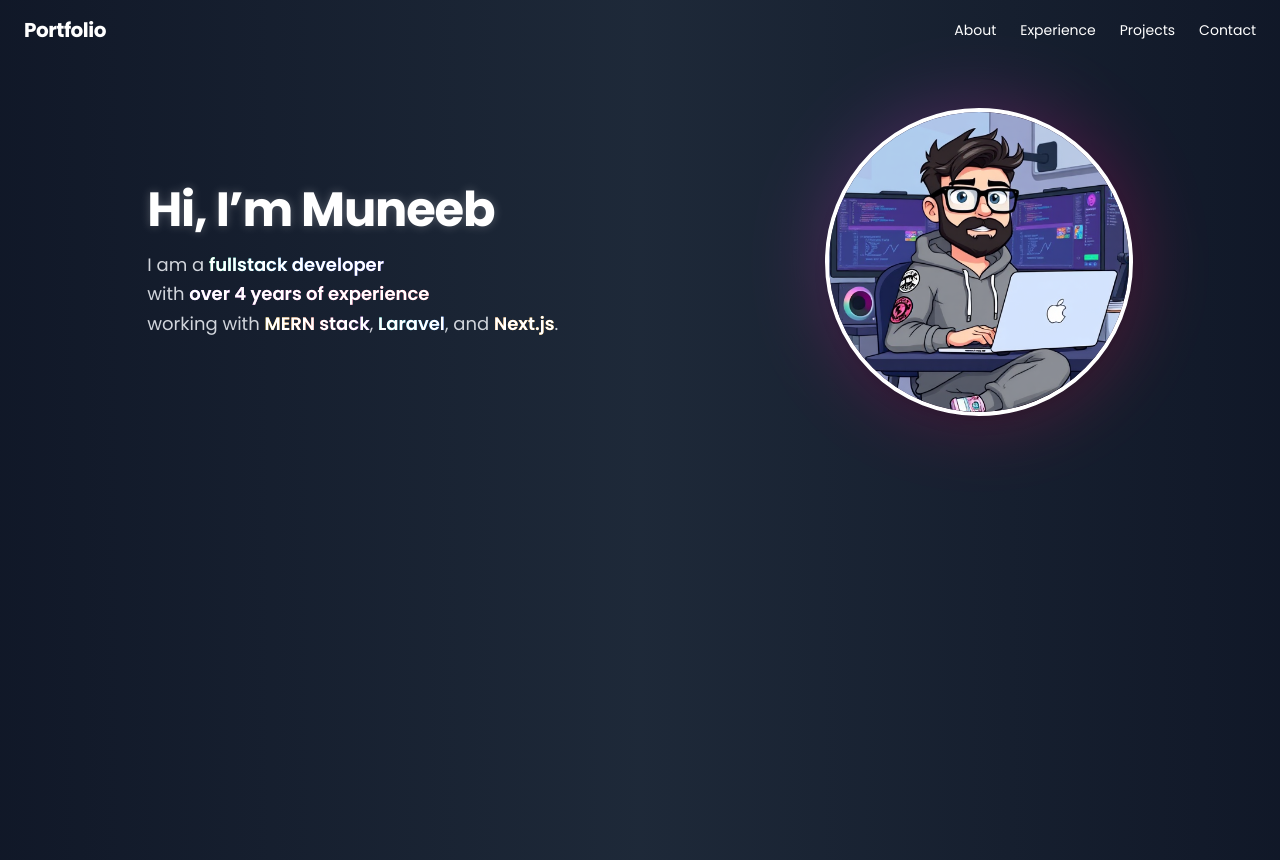
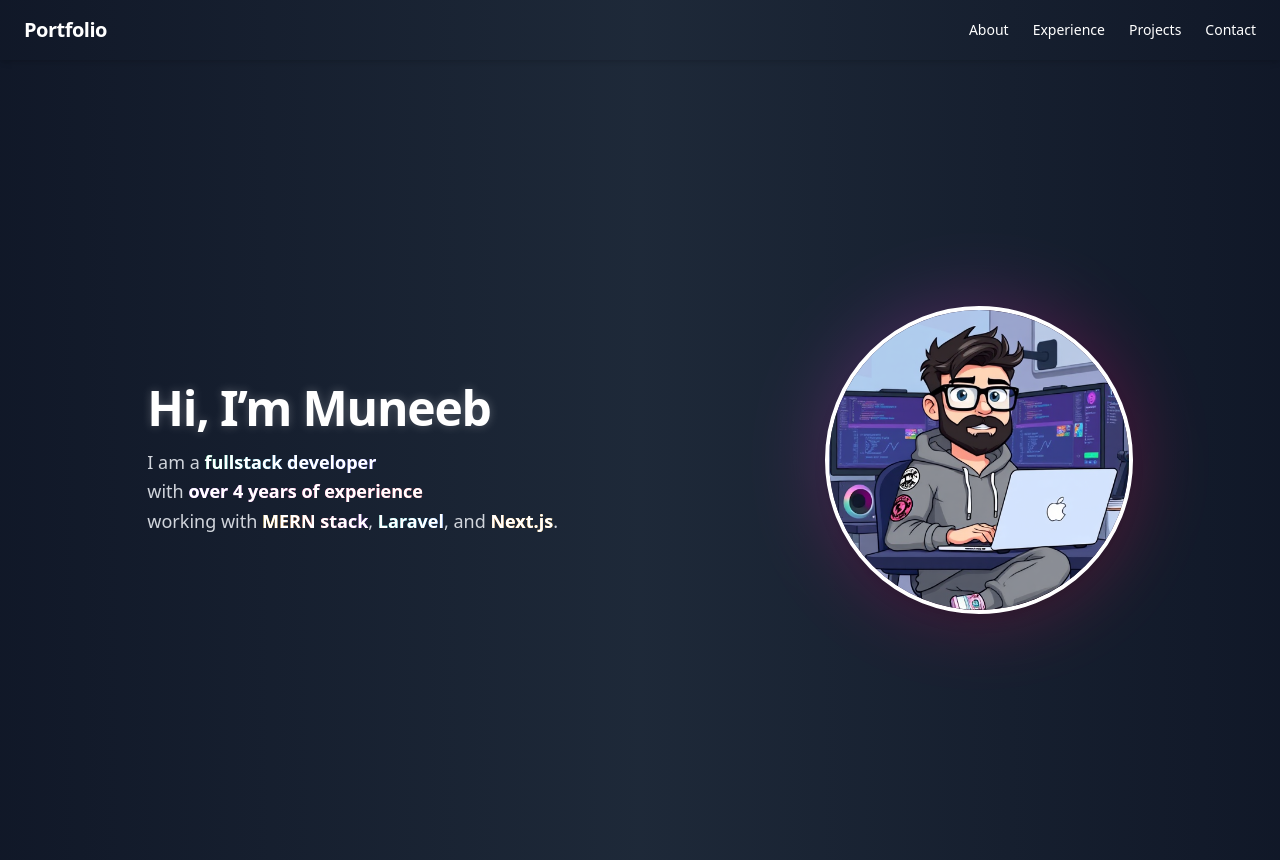
Before and after one commit to muneebusmani/portfolio, a Next.js app: page / in a window 1280 px wide. Built offline with nearby package versions, Linux system fonts and the light colour scheme.

Commit message:
fixed layout

```diff
--- a/app/components/main.tsx
+++ b/app/components/main.tsx
@@ -4,9 +4,7 @@
 
 const Main = (): JSX.Element => {
   return (
-    <main className="max-w-7xl mx-auto px-6 py-12 bg-gradient-to-r from-gray-900 via-gray-800 to-gray-900 text-white min-h-screen">
-      <section className="flex flex-col md:flex-row items-center justify-around gap-5">
-
+    <main className=" max-w-7xl mx-auto px-6 py-12  min-h-screen flex flex-col md:flex-row items-center justify-around gap-5">
       <section id='text' className="flex flex-col justify-center text-left animate-fade-in-up space-y-4">
         <h1 className="text-5xl font-extrabold text-white tracking-tight drop-shadow-[0_0_0.3rem_#ffffff40] transform transition duration-500 hover:scale-105 hover:text-indigo-400">
           Hi, I&rsquo;m Muneeb
@@ -30,7 +28,6 @@
           />
         </div>
       </section>
-      </section>
     </main>
   )
 }
--- a/app/components/navbar.tsx
+++ b/app/components/navbar.tsx
@@ -1,4 +1,3 @@
-"use client";
 import React, { JSX, ReactNode } from "react";
 
 // Extract common hover, transition, and scale styles into a shared class
--- a/app/globals.css
+++ b/app/globals.css
@@ -1,52 +1 @@
 @import "tailwindcss";
-
-:root {
-  --background: #ffffff;
-  --foreground: #171717;
-}
-
-@theme inline {
-  --color-background: var(--background);
-  --color-foreground: var(--foreground);
-  --font-sans: var(--font-geist-sans);
-  --font-mono: var(--font-geist-mono);
-}
-
-@media (prefers-color-scheme: light) {
-  :root {
-    --background: #0a0a0a;
-    --foreground: #ededed;
-  }
-}
-
-body {
-  background: var(--background);
-  color: var(--foreground);
-  font-family: Arial, Helvetica, sans-serif;
-}
-
-/* globals.css */
-html, body {
-  margin: 0;
-  padding: 0;
-  font-family: var(--font-poppins), sans-serif;  /* Apply Poppins globally */
-}
-
-.container {
-  max-width: 100%;
-  padding: 0 1rem; /* consistent padding */
-  margin: 0 auto;
-}
-
-body {
-  background: linear-gradient(to right, #1f2937, #374151); /* Ensure gradient background */
-  color: #e5e7eb; /* Light gray text */
-}
-
-h1, h3 {
-  font-family: var(--font-poppins);  /* Apply Poppins font to headings */
-}
-
-code {
-  font-family: var(--font-roboto-mono); /* Apply Roboto Mono for code */
-}
--- a/app/layout.tsx
+++ b/app/layout.tsx
@@ -30,7 +30,7 @@
   return (
     <html lang="en">
       <body
-        className={`${poppins.variable} ${robotoMono.variable} antialiased`} // Apply Poppins as main and Roboto Mono as secondary font
+        className={`${poppins.variable} ${robotoMono.variable} antialiased bg-gradient-to-r from-gray-900 via-gray-800 to-gray-900 text-white min-h-screen`} // Apply Poppins as main and Roboto Mono as secondary font
       >
         {children}
       </body>
--- a/app/page.tsx
+++ b/app/page.tsx
@@ -1,4 +1,3 @@
-"use client"
 import { JSX } from "react";
 import Navbar from "./components/navbar";
 import Main from "./components/main";
```
Lines whose indentation alone changed are shown as unchanged.
